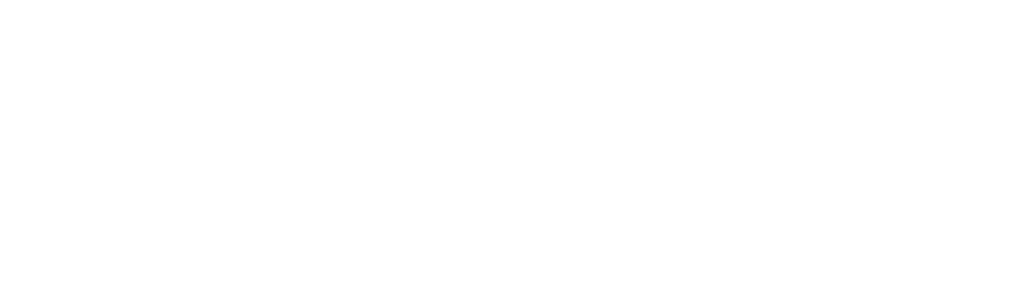
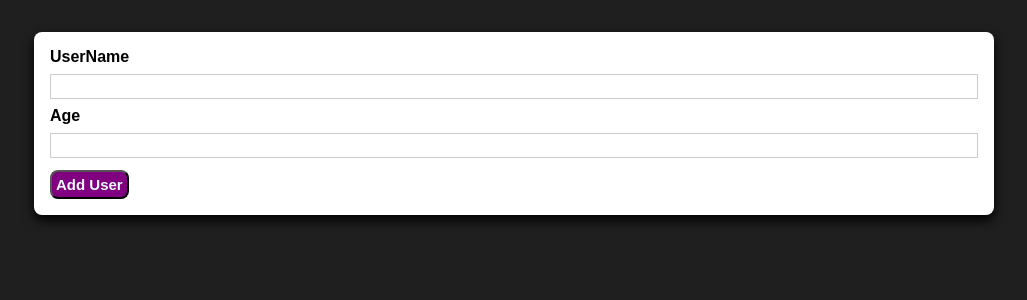
Before and after one commit to SomyaBhatnagar19/Modal-Introduction-Project, a React (Create React App) app: page / in a window 1280 px wide. Shown: the top 300 px of the page, without its empty margins (126-1153 px from the left). Built offline with nearby package versions, Linux system fonts and the light colour scheme.

Commit message:
Additions till the userlist.

```diff
--- a/src/App.js
+++ b/src/App.js
@@ -1,12 +1,13 @@
-import React from 'react';
-
-
-function App() {
+import React from "react";
+import AddUserData from "./Components/UserData/AddUserData";
+import UsersList from "./Components/UserData/UsersList";
+const App = () => {
   return (
     <div>
-
+      <AddUserData />
+      <UsersList users={[]}/>
     </div>
   );
-}
+};
 
 export default App;
--- /dev/null
+++ b/src/Components/UI/Button.js
@@ -0,0 +1,17 @@
+import React from "react";
+
+import classes from "./Button.module.css";
+
+const Button = (props) => {
+  return (
+    <button
+      className={classes.button}
+      type={props.type}
+      onClick={props.onClick}
+    >
+        {props.children}
+    </button>
+  );
+};
+
+export default Button;
--- /dev/null
+++ b/src/Components/UI/Button.module.css
@@ -0,0 +1,17 @@
+.button {
+    background-color: rgb(128, 0, 128);
+    font-weight: bold;
+    padding: 0.25rem;
+    font-size: 15px;
+    color:aliceblue;
+    border-radius: 8px;
+    margin-top: 0.3rem;
+}
+
+.button:hover{
+  background: #b219d1;
+}
+
+.button:focus {
+    outline: none;
+  }
--- /dev/null
+++ b/src/Components/UI/CardWrapper.js
@@ -0,0 +1,11 @@
+import React from "react";
+
+import classes from './CardWrapper.module.css';
+
+const CardWrapper = (props) => {
+    return (
+        <div className={`${classes.CardWrapper} ${props.className}`}>{props.children}</div>
+    )
+}
+
+export default CardWrapper;
--- /dev/null
+++ b/src/Components/UI/CardWrapper.module.css
@@ -0,0 +1,5 @@
+.CardWrapper{
+    background: white;
+    box-shadow: 0 5px 12px black;
+    border-radius: 8px;
+}
--- /dev/null
+++ b/src/Components/UserData/AddUserData.js
@@ -0,0 +1,59 @@
+import React, { useState } from "react";
+
+import CardWrapper from "../UI/CardWrapper";
+
+import classes from "./AddUserData.module.css";
+
+import Button from "../UI/Button";
+
+const AddUserData = (props) => {
+  const [enteredUsername, setEnteredUsername] = useState("");
+  const [enteredAge, setEnteredAge] = useState("");
+
+  //function to add user data on form submission
+  const addUserDataHandler = (e) => {
+    e.preventDefault();
+
+    //the below thing will work only when the data is valid like age and no blank string
+    if(enteredUsername.trim().length === 0 || enteredAge.trim().length === 0){
+      return;
+    }
+    if(+enteredAge < 1){
+      return;
+    }
+    console.log(enteredUsername, enteredAge);
+    setEnteredUsername("");
+    setEnteredAge("");
+  };
+
+  const setUsernameHandler = (event) => {
+    setEnteredUsername(event.target.value);
+  };
+
+  const setUserAgeHandler = (event) => {
+    setEnteredAge(event.target.value);
+  };
+
+  return (
+    <CardWrapper className={classes.input}>
+      <form onSubmit={addUserDataHandler}>
+        <label htmlFor="username">UserName </label>
+        <input
+          id="username"
+          type="text"
+          value={enteredUsername}
+          onChange={setUsernameHandler}
+        />
+        <label htmlFor="age">Age </label>
+        <input
+          id="age"
+          type="number"
+          value={enteredAge}
+          onChange={setUserAgeHandler}
+        />
+        <Button type="submit">Add User</Button>
+      </form>
+    </CardWrapper>
+  );
+};
+export default AddUserData;
--- /dev/null
+++ b/src/Components/UserData/AddUserData.module.css
@@ -0,0 +1,25 @@
+.input {
+  margin: 2rem auto;
+  padding: 1rem;
+  width: 75%;
+}
+
+.input label {
+  display: block;
+  font-weight: bold;
+  margin-bottom: 0.5rem;
+}
+
+.input input {
+  font: inherit;
+  display: block;
+  width: 100%;
+  border: 1px solid #ccc;
+  padding: 0.15rem;
+  margin-bottom: 0.5rem;
+}
+
+/* .input input:focus {
+    outline: none;
+    border-color: #4f005f;
+  } */
--- /dev/null
+++ b/src/Components/UserData/UsersList.js
@@ -0,0 +1,18 @@
+import React from "react";
+import CardWrapper from "../UI/CardWrapper";
+
+const UsersList = (props) => {
+  return (
+    <CardWrapper>
+      <ul>
+        {props.users.map((user) => (
+          <li>
+            {user.name} ({user.age} years old)
+          </li>
+        ))}
+      </ul>
+    </CardWrapper>
+  );
+};
+
+export default UsersList;
--- a/src/index.css
+++ b/src/index.css
@@ -4,6 +4,7 @@
 
 html {
   font-family: sans-serif;
+  background: #1f1f1f;
 }
 
 body {
```
